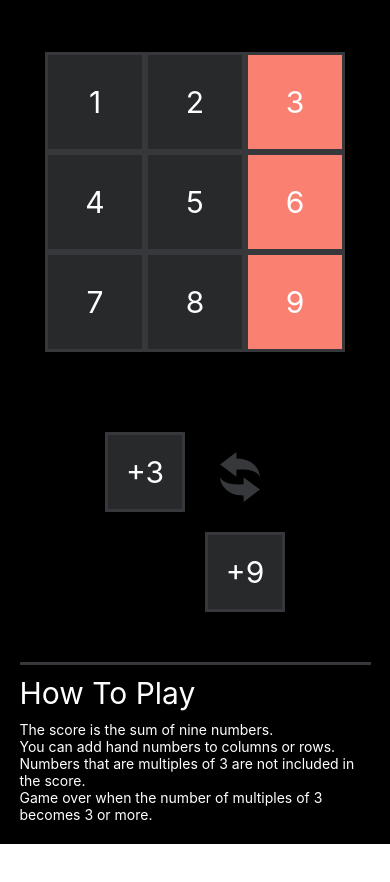
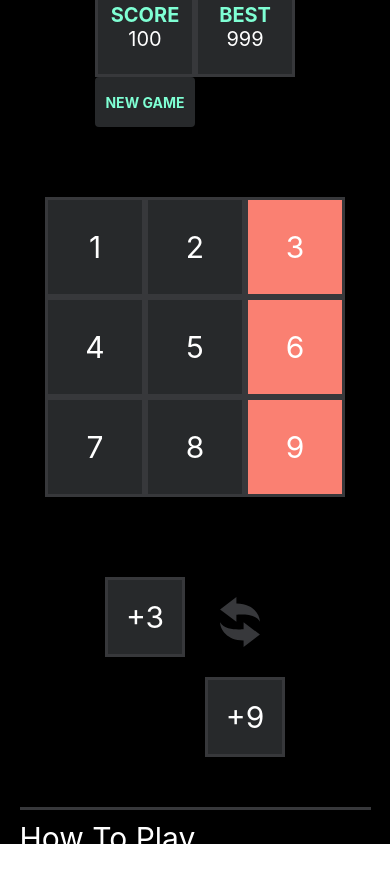
Before and after one commit to calm1205/triple-three-native, a React Native app: screen / in a window 390 px wide. Shown: the top 882 px of the page. Before the commit the page ends 844 px from the top, so only its background shows below. Built offline with nearby package versions, Linux system fonts and the light colour scheme.

Commit message:
make scores components

```diff
--- a/App.tsx
+++ b/App.tsx
@@ -1,7 +1,7 @@
 import React from "react";
 import { StyleSheet, View } from "react-native";
 import { Description } from "./src/components/atoms";
-import { NineSquares, Hands } from "./src/components/molecules";
+import { NineSquares, Hands, Scores } from "./src/components/molecules";
 
 const defaultValues = [
   [1, 2, 3],
@@ -12,6 +12,9 @@ const defaultValues = [
 export default function App() {
   return (
     <View style={styles.container}>
+      <View style={styles.mt} />
+      <Scores score={100} bestScore={999} onPress={() => alert("new game")} />
+      <View style={styles.mt} />
       <NineSquares values={defaultValues} />
       <View style={styles.mt} />
       <Hands values={[3, 9]} onPress={() => alert("change")} />
--- a/src/components/atoms/BasicButton.tsx
+++ b/src/components/atoms/BasicButton.tsx
@@ -33,6 +33,7 @@ const styles = StyleSheet.create({
     justifyContent: "center",
   },
   text: {
+    fontWeight: "bold",
     color: COLOR.PRIMARY,
   },
   disable: {
--- /dev/null
+++ b/src/components/molecules/Scores.tsx
@@ -0,0 +1,31 @@
+import React from "react";
+import { StyleSheet, View } from "react-native";
+import { BasicButton, Score } from "../atoms";
+import { COLOR } from "../../utils/style";
+
+type BaseScoresProps = {
+  score: number;
+  bestScore: number;
+  onPress: () => void;
+};
+
+export const Scores: React.FC<BaseScoresProps> = ({ score, bestScore }) => {
+  return (
+    <View style={styles.container}>
+      <View style={styles.score}>
+        <Score label={"SCORE"} value={score} />
+        <Score label={"BEST"} value={bestScore} />
+      </View>
+      <View>
+        <BasicButton text={"NEW GAME"} onPress={() => alert("new game")} />
+      </View>
+    </View>
+  );
+};
+
+const styles = StyleSheet.create({
+  container: {},
+  score: {
+    flexDirection: "row",
+  },
+});
--- a/src/components/molecules/index.ts
+++ b/src/components/molecules/index.ts
@@ -1,2 +1,3 @@
 export { NineSquares } from "./NineSquares";
 export { Hands } from "./Hands";
+export { Scores } from "./Scores";
```
